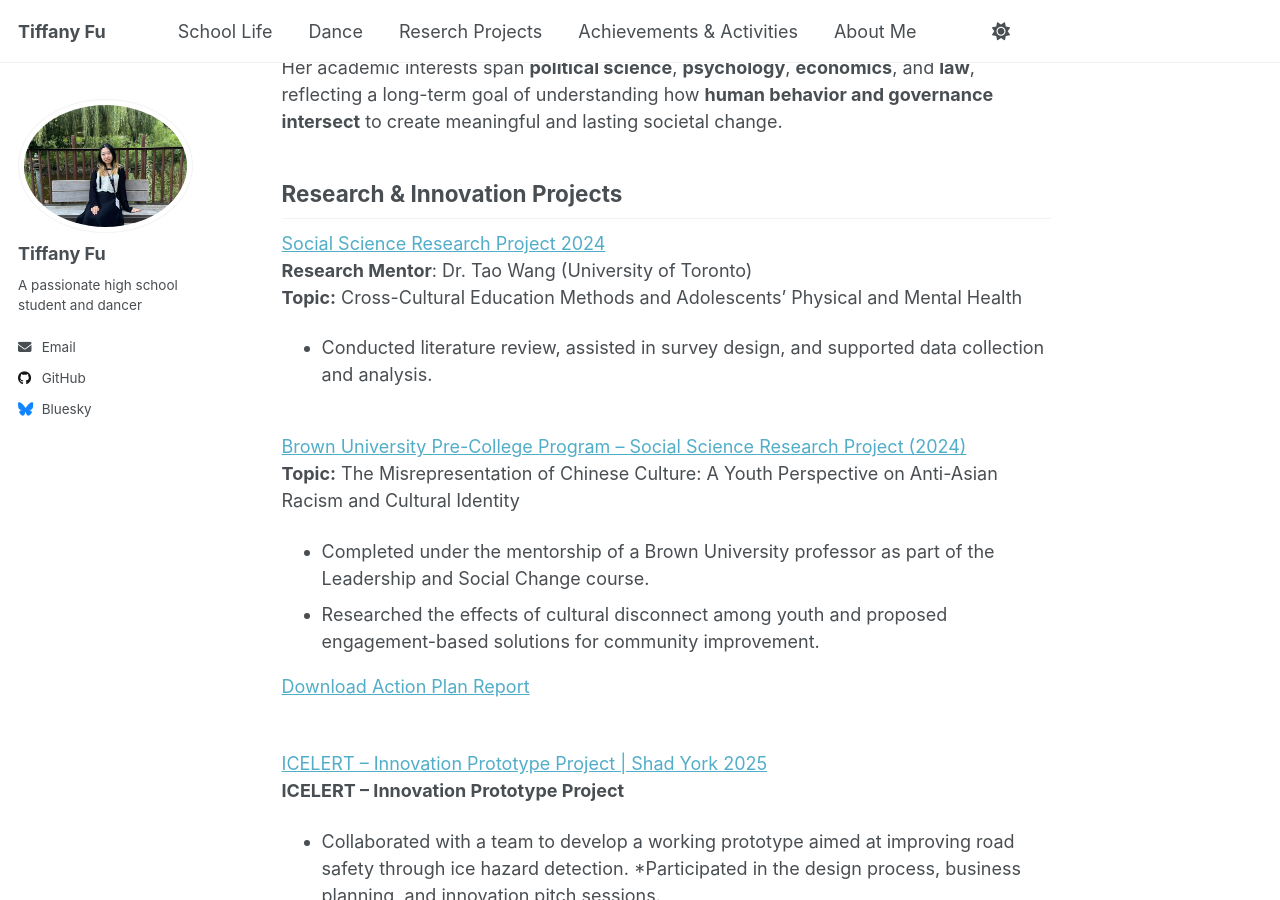
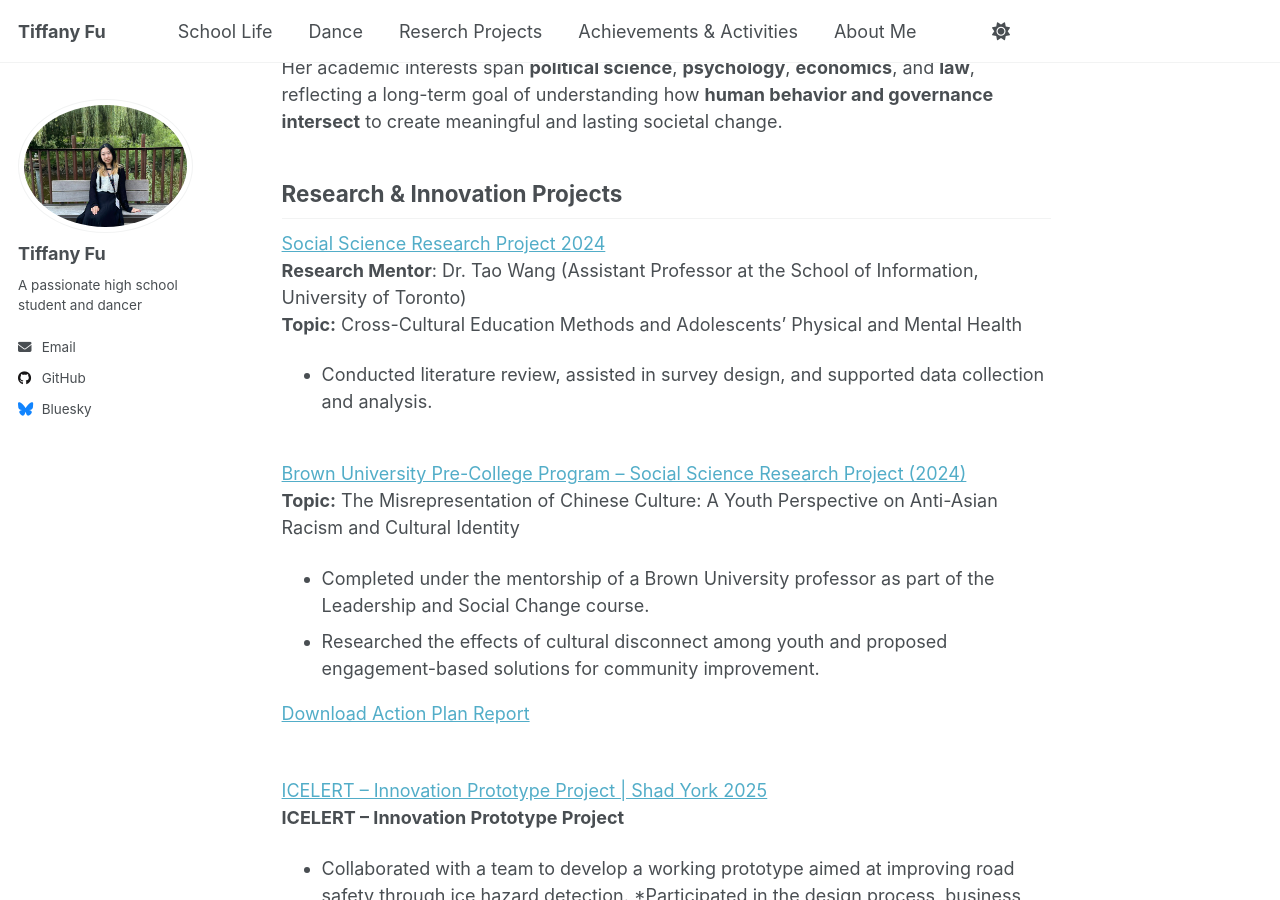
Before and after one commit to TiffanyJTFu/TiffanyFu, a Jekyll site: the page built from _pages/about.md, in a window 1280 px wide and 900 px high, scrolled down 2040 px. Built offline with Jekyll 4.4.1, drawn with Linux system fonts in a browser that asks for light colours; a script that is not in the unit is left out.

Commit message:
Update about.md

```diff
--- a/_pages/about.md
+++ b/_pages/about.md
@@ -35,7 +35,7 @@ Her academic interests span **political science**, **psychology**, **economics**
 ## Research & Innovation Projects
 
 <a href="https://tiffanyjtfu.github.io/TiffanyFu/teaching/SocialScienceResearchProject" target='_blank'>Social Science Research Project 2024</a>
-<br>**Research Mentor**: Dr. Tao Wang (University of Toronto)
+<br>**Research Mentor**: Dr. Tao Wang (Assistant Professor at the School of Information, University of Toronto)
 <br>**Topic:** Cross-Cultural Education Methods and Adolescents’ Physical and Mental Health
 * Conducted literature review, assisted in survey design, and supported data collection and analysis.
 
```
